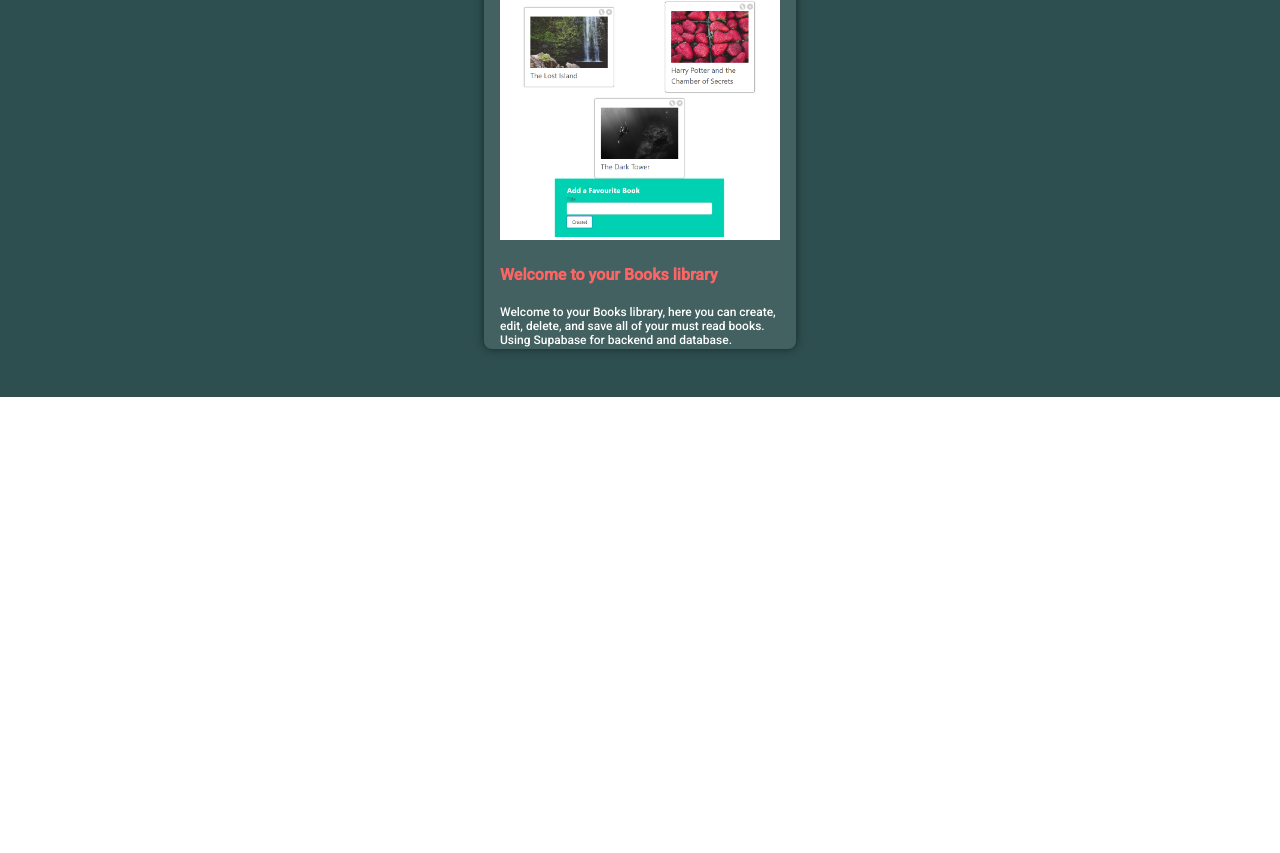
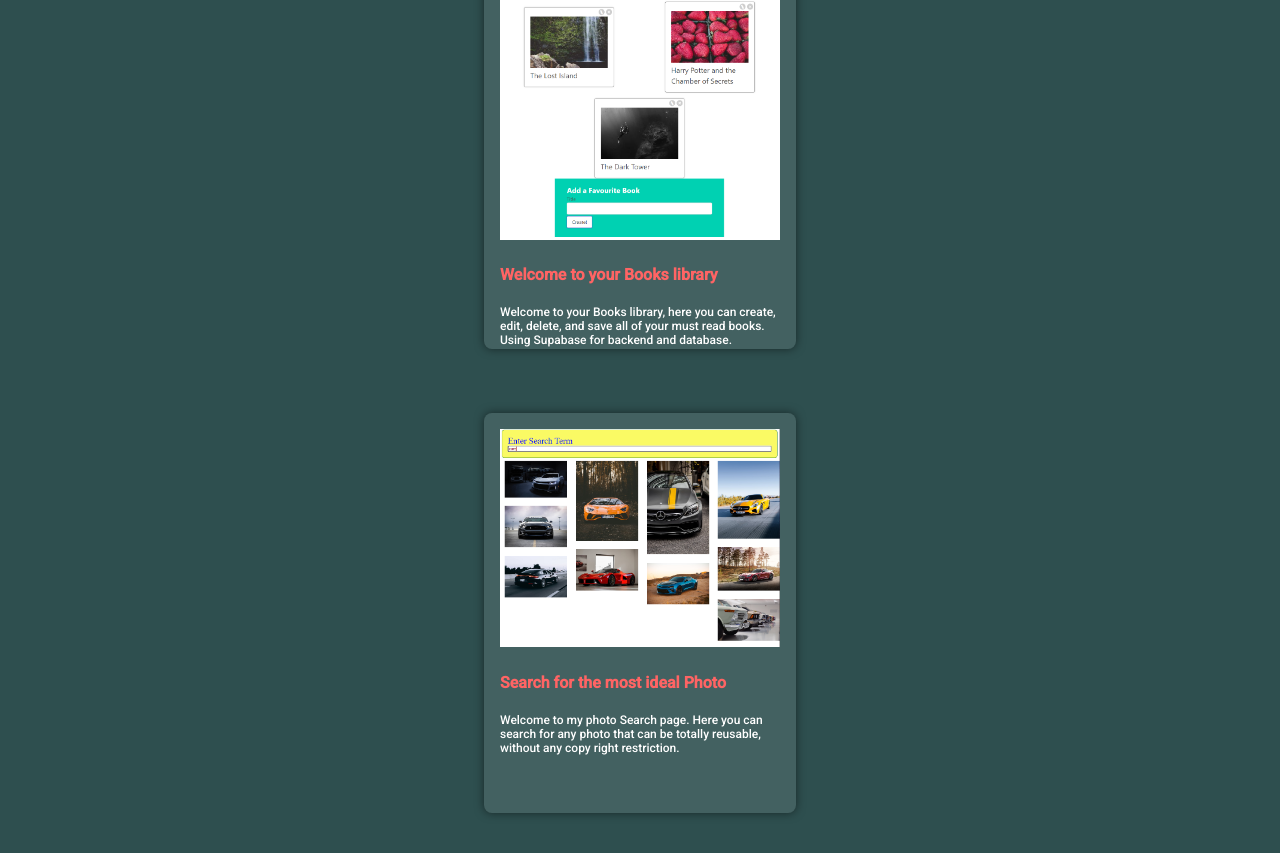
Before and after one commit to JoelWilliams7/My-Profile, a React (Vite) app: page / in a window 1280 px wide. Shown: the part 1638-2491 px from the top of the page. Before the commit the page ends 2035 px from the top, so only its background shows below. Built offline with nearby package versions, Linux system fonts and the light colour scheme.

Commit message:
updated files

```diff
--- a/src/components/Projects.jsx
+++ b/src/components/Projects.jsx
@@ -1,6 +1,7 @@
 import React from "react";
 import styled from "styled-components";
 import booksProjectsPic from "../assets/books-project.png";
+import photoSearchingLibrary from "../assets/photo-searching-library.png";
 
 const StyledProject = styled.div`
   display: flex;
@@ -65,6 +66,30 @@ function Project() {
           </p>
         </a>
       </StyledProject>
+      <StyledProject>
+        <a
+          href="https://joelwilliams7.github.io/pics2/"
+          target="_blank"
+          rel="noreferrer"
+          style={{
+            textDecoration: "none",
+            color: "white",
+          }}
+        >
+          <img
+            src={photoSearchingLibrary}
+            alt="photo Searching Library"
+            style={{
+              width: "100%",
+            }}
+          />
+          <h4>Search for the most ideal Photo</h4>
+          <p>
+            Welcome to my photo Search page. Here you can search for any photo
+            that can be totally reusable, without any copy right restriction.
+          </p>
+        </a>
+      </StyledProject>
     </ProjectsContainer>
   );
 }
```
Also changed, not shown: src/assets/Photo-Searching-library.PNG (added).
